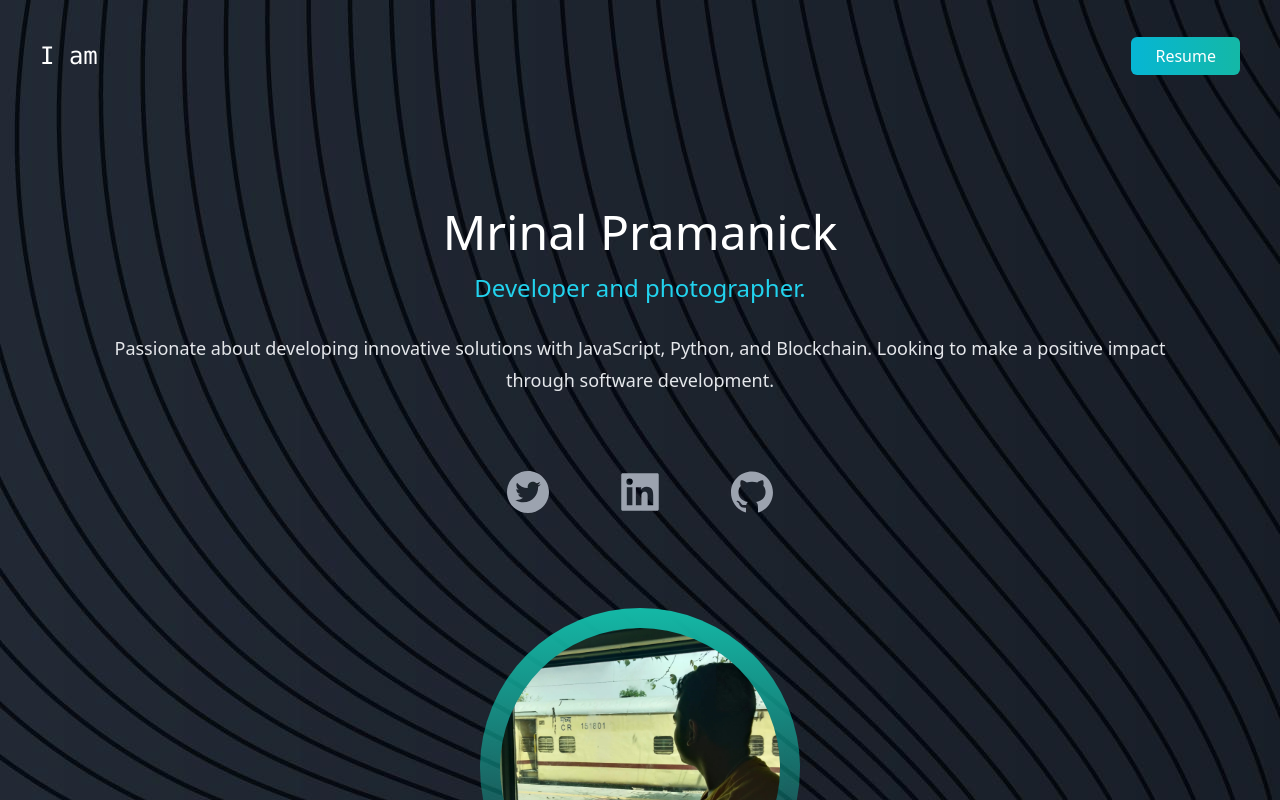
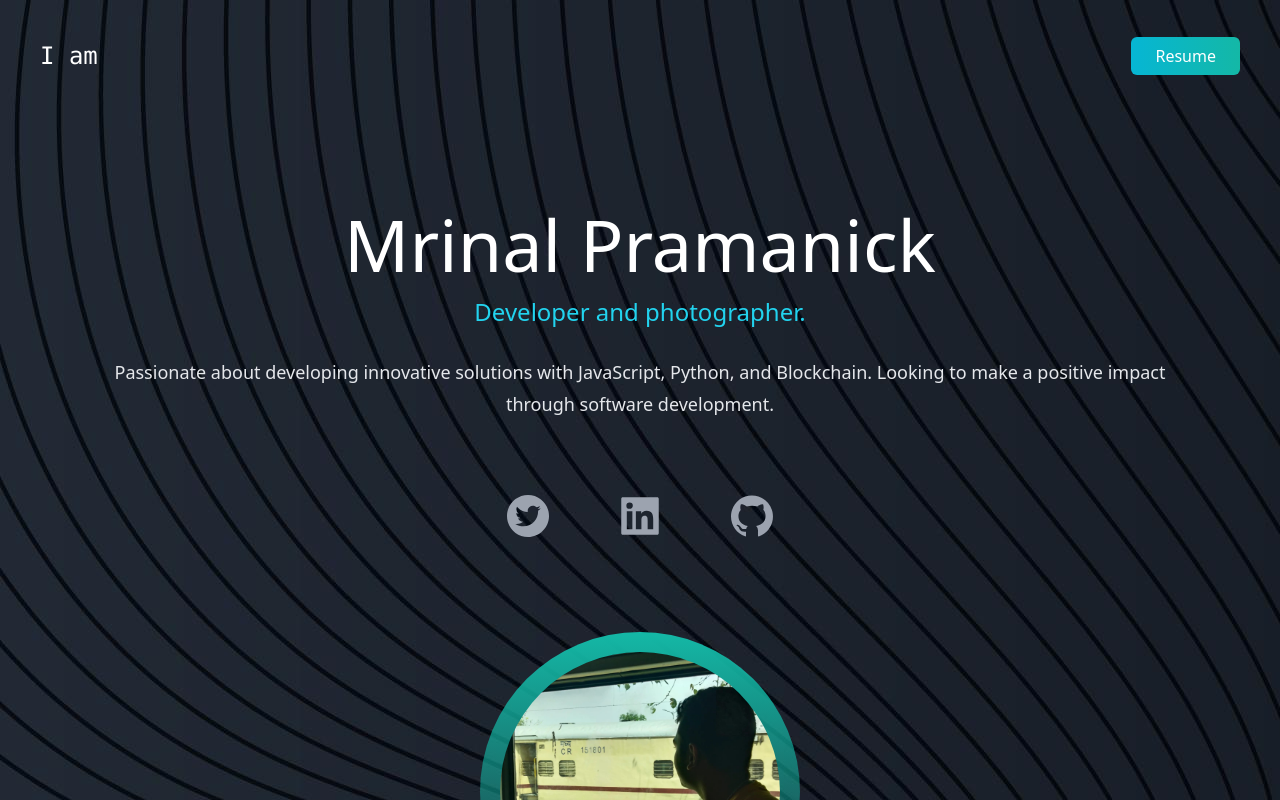
Before and after one commit to mrinalxdev/Mrinal-Portfolio, a Next.js app: page / in a window 1280 px wide. Shown: the top 800 px of the page. Built offline with nearby package versions, Linux system fonts and the light colour scheme.

Commit message:
Added New Data

```diff
--- a/src/pages/index.js
+++ b/src/pages/index.js
@@ -1,5 +1,4 @@
 import Head from "next/head";
-import { BsFillMoonStarsFill } from "react-icons/bs";
 import {
   AiFillTwitterCircle,
   AiFillLinkedin,
@@ -15,7 +14,7 @@ export default function Home() {
       <Head>
         <title>Mrinal Portfolio</title>
       </Head>
-      <main className="px-10 ">
+      <main className="px-10">
         <section className="min-h-screen mb-8">
           {/* Navbar  */}
           <nav className="py-10 mb-12 flex justify-between">
@@ -33,7 +32,7 @@ export default function Home() {
           </nav>
           {/* Main Banner Section */}
           <div className="text-center p-10">
-            <h2 className="text-5xl py-2 text-white">Mrinal Pramanick</h2>
+            <h2 className="text-7xl py-2 text-white font-notosans">Mrinal Pramanick</h2>
             <h3 className="text-2xl py-2 text-cyan-400">
               Developer and photographer.
             </h3>
--- a/src/styles/globals.css
+++ b/src/styles/globals.css
@@ -1,7 +1,11 @@
 @tailwind base;
 @tailwind components;
 @tailwind utilities;
+@import url('https://fonts.googleapis.com/css2?family=Noto+Sans:ital,wght@0,400;0,500;1,400&display=swap');
 
+html {
+    scroll-behavior: smooth;
+}
 body {
     background-image: url("../../public/bg.jpg");
 }
--- a/tailwind.config.js
+++ b/tailwind.config.js
@@ -12,6 +12,10 @@ module.exports = {
         'gradient-conic':
           'conic-gradient(from 180deg at 50% 50%, var(--tw-gradient-stops))',
       },
+
+      fontFamily : {
+        'notosans' : ['Noto Sans', 'sans-serif']
+      },
     },
   },
   plugins: [],
```
